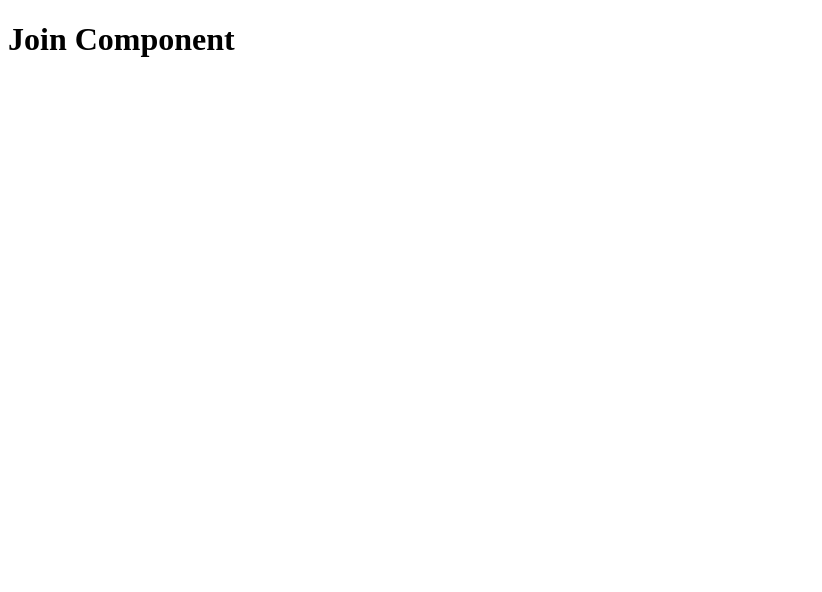
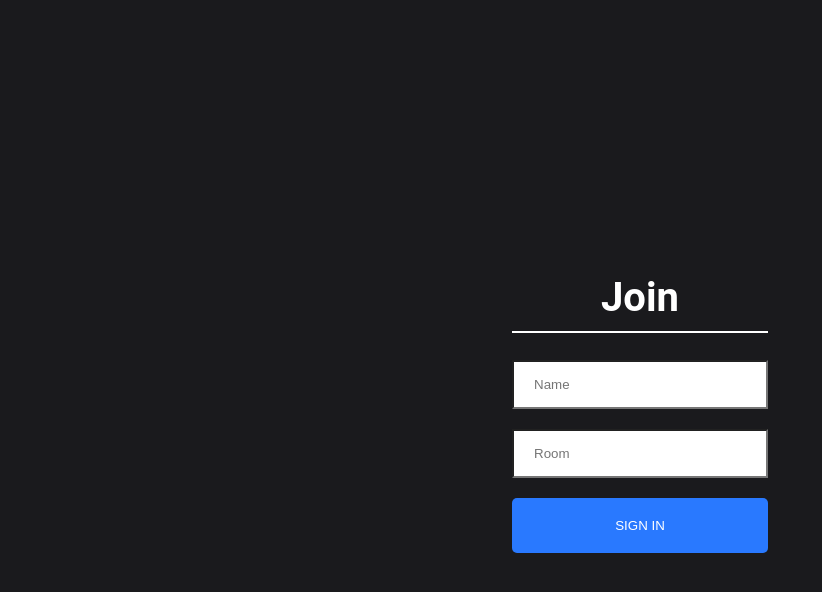
Before and after one commit to Jothinayagan/chat-app, a React (Create React App) app in the folder client/: page / in a window 1280 px wide. Shown: the top 592 px of the page, without its empty margins (0-822 px from the left). Built offline with nearby package versions, Linux system fonts and the light colour scheme.

Commit message:
+ Allowed CORS policies, UI: Join + Chat structured

```diff
--- a/client/src/components/Chat/Chat.js
+++ b/client/src/components/Chat/Chat.js
@@ -1,6 +1,25 @@
-import React from "react";
+import React, { useState, useEffect } from "react";
+import queryString from "query-string";
+import io from "socket.io-client";
 
-const Chat = () => {
+let socket;
+
+const Chat = ({ location }) => {
+    const [name, setName] = useState("");
+    const [room, setRoom] = useState("");
+    const ENDPOINT = `localhost:4000`;
+
+    useEffect(() => {
+        const { name, room } = queryString.parse(location.search);
+
+        // Transports used to allow headers and support cors policies
+        socket = io(ENDPOINT, {
+            transports: ["websocket", "polling", "flashsocket"],
+        });
+
+        console.log(socket);
+    }, [ENDPOINT, location.search]);
+
     return <h1>Chat Component</h1>;
 };
 
--- a/client/src/components/Join/Join.css
+++ b/client/src/components/Join/Join.css
@@ -0,0 +1,70 @@
+html,
+body {
+    font-family: "Roboto", sans-serif;
+    padding: 0;
+    margin: 0;
+}
+
+#root {
+    height: 100vh;
+}
+
+* {
+    box-sizing: border-box;
+}
+
+.joinOuterContainer {
+    display: flex;
+    justify-content: center;
+    text-align: center;
+    height: 100vh;
+    align-items: center;
+    background-color: #1a1a1d;
+}
+
+.joinInnerContainer {
+    width: 20%;
+}
+
+.joinInput {
+    border-radius: 0;
+    padding: 15px 20px;
+    width: 100%;
+}
+
+.heading {
+    color: white;
+    font-size: 2.5em;
+    padding-bottom: 10px;
+    border-bottom: 2px solid white;
+}
+
+.button {
+    color: #fff !important;
+    text-transform: uppercase;
+    text-decoration: none;
+    background: #2979ff;
+    padding: 20px;
+    border-radius: 5px;
+    display: inline-block;
+    border: none;
+    width: 100%;
+}
+
+.mt-20 {
+    margin-top: 20px;
+}
+
+@media (min-width: 320px) and (max-width: 480px) {
+    .joinOuterContainer {
+        height: 100%;
+    }
+
+    .joinInnerContainer {
+        width: 90%;
+    }
+}
+
+button:focus {
+    outline: 0;
+}
--- a/client/src/components/Join/Join.js
+++ b/client/src/components/Join/Join.js
@@ -1,7 +1,42 @@
-import React from "react";
+import React, { useState } from "react";
+import { Link } from "react-router-dom";
+
+import "./Join.css";
 
 const Join = () => {
-    return <h1>Join Component</h1>;
+    const [name, setName] = useState("");
+    const [room, setRoom] = useState("");
+
+    return (
+        <div className="joinOuterContainer">
+            <div className="joinInnerContainer">
+                <h1 className="heading">Join</h1>
+                <div>
+                    <input
+                        placeholder="Name"
+                        className="joinInput"
+                        type="text"
+                        onChange={(e) => setName(e.target.value)}
+                    />
+                </div>
+                <div>
+                    <input
+                        placeholder="Room"
+                        className="joinInput mt-20"
+                        type="text"
+                        onChange={(e) => setRoom(e.target.value)}
+                    />
+                </div>
+                <Link
+                    to={`/chat?name=${name}&room=${room}`}
+                    onClick={(e) =>
+                        !name || !room ? e.preventDefault() : null
+                    }>
+                    <button className="button mt-20">Sign in</button>
+                </Link>
+            </div>
+        </div>
+    );
 };
 
 export default Join;
```
Also changed, not shown: client/src/components/Chat/Chat.css (+34 -0 lines), 1 other file (tests, documents, lock files or other folders).
